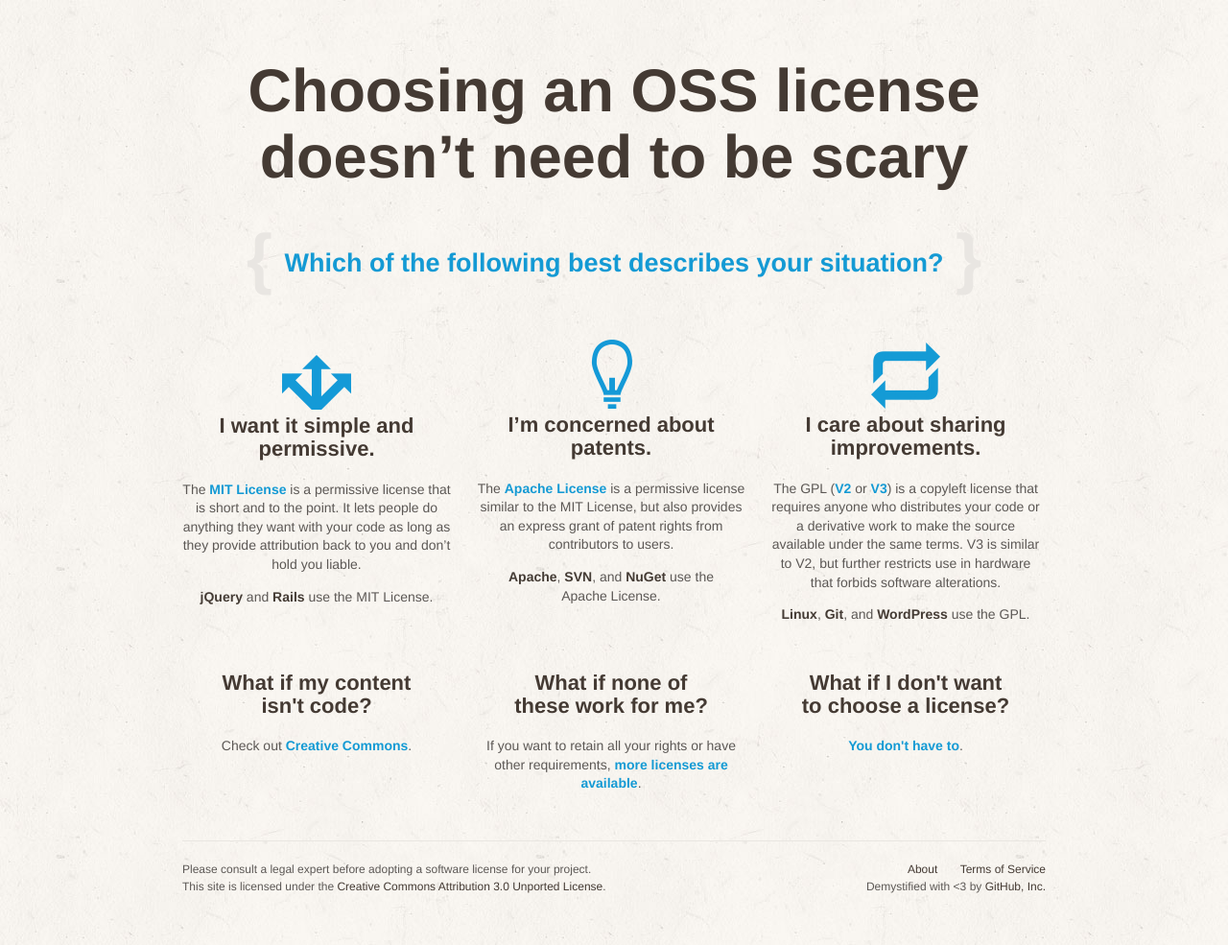
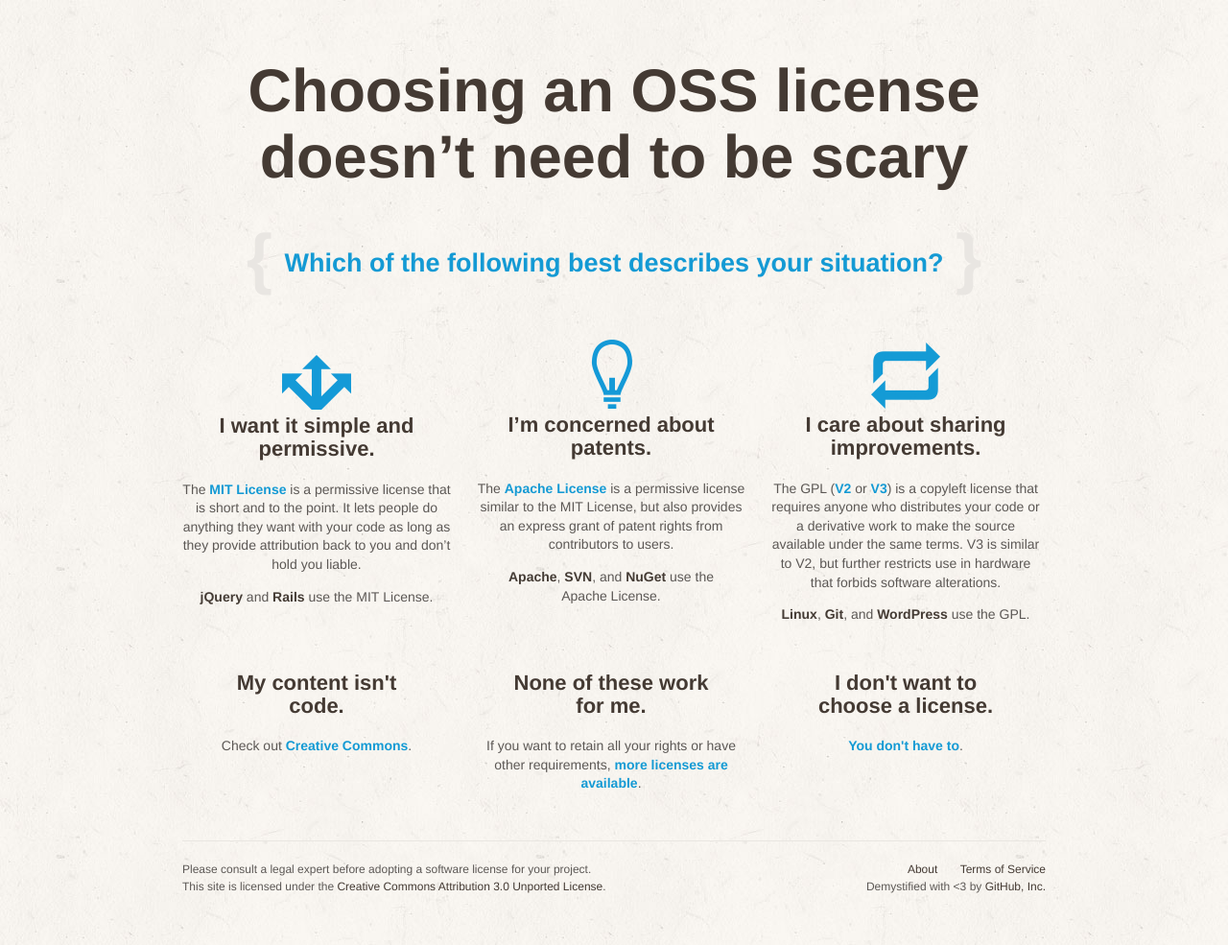
Before and after one commit to github/choosealicense.com, a Jekyll site: the page built from index.html, in a window 1280 px wide. Shown: the whole page at 96% size. Built offline with Jekyll 4.4.1, drawn with Linux system fonts in a browser that asks for light colours; some web fonts are replaced.

Commit message:
change text of second row homepage questions to be consistent with the first

```diff
--- a/index.html
+++ b/index.html
@@ -51,19 +51,19 @@
 </ul>
 <ul class="triptych see-more cf">
   <li>
-    <h3>What if my content isn't code?</h3>
+    <h3>My content isn't code.</h3>
     <p>
       Check out <a href="http://creativecommons.org/choose/">Creative Commons</a>.
     </p>
   </li>
   <li>
-    <h3>What if none of these work for me?</h3>
+    <h3>None of these work for me.</h3>
     <p>
       If you want to retain all your rights or have other requirements, <a href="licenses">more licenses are available</a>.
     </p>
   </li>
   <li>
-    <h3>What if I don't want to choose a license?</h3>
+    <h3>I don't want to choose a license.</h3>
     <p>
       <a href="no-license">You don't have to</a>.
     </p>
```
